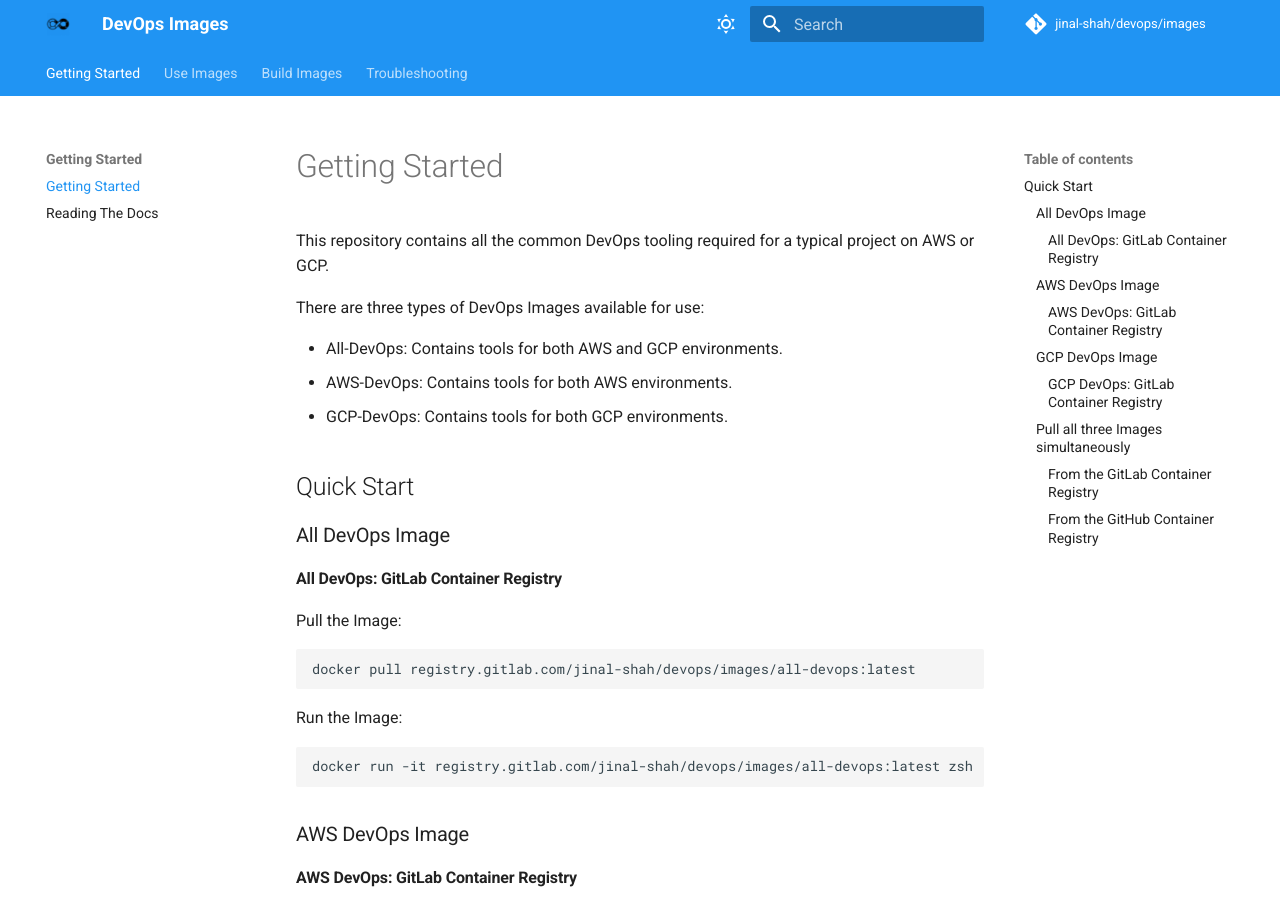
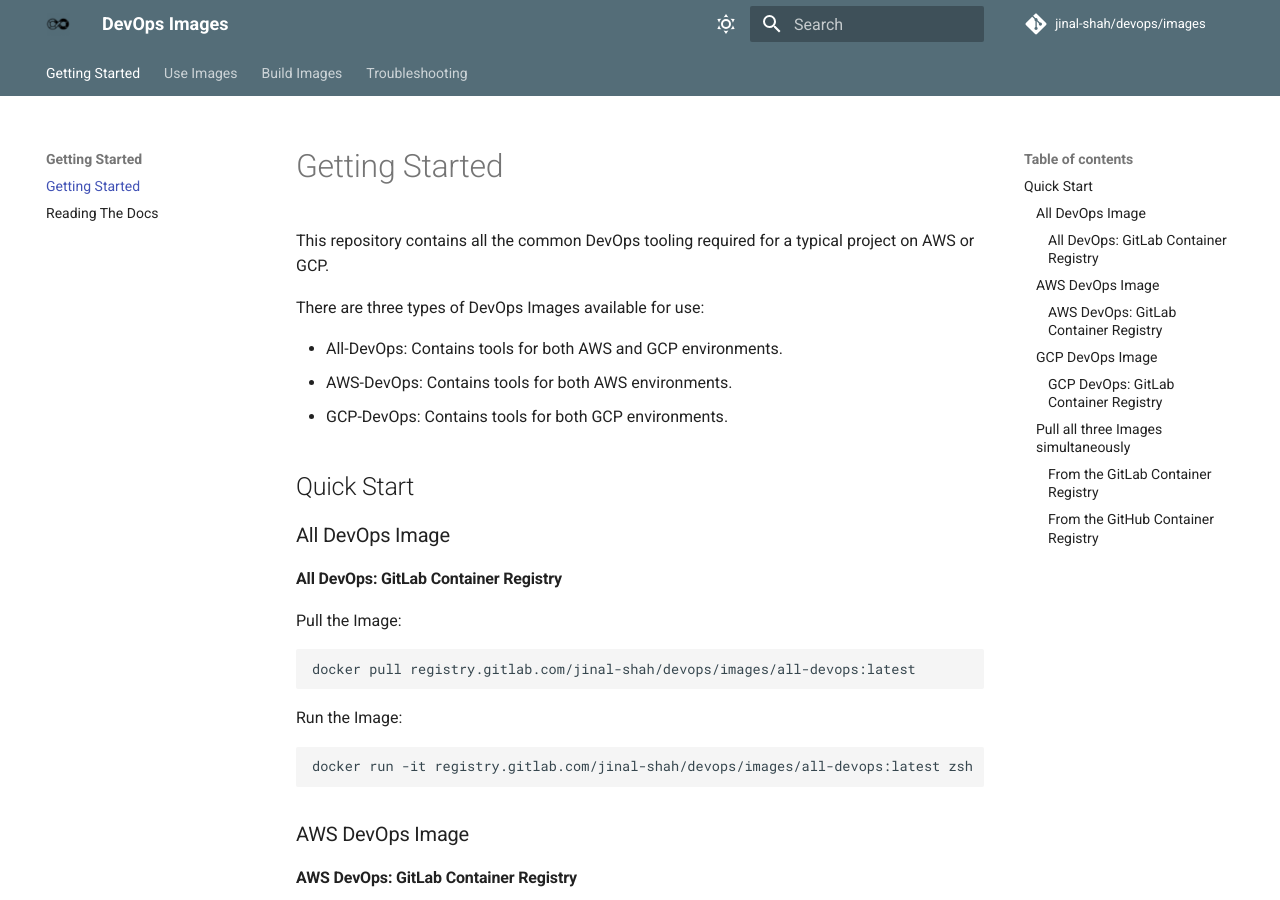
Before and after one commit to jinalshah/devops-images, an MkDocs documentation site: the page built from docs/index.md, in a window 1280 px wide and 900 px high. Built offline with MkDocs 1.6.1 and Material for MkDocs 9.7.7, drawn with Linux system fonts in a browser that asks for light colours; comment, search, counter and statistics services are not loaded.

Commit message:
Update Colour for theme

```diff
--- a/mkdocs.yml
+++ b/mkdocs.yml
@@ -12,13 +12,13 @@
   favicon: assets/images/devops.png
   palette:
     - scheme: default
-      primary: blue
+      primary: blue-grey
       accent: amber
       toggle:
         icon: material/weather-sunny
         name: Switch to dark mode
     - scheme: slate
-      primary: blue
+      primary: blue-grey
       accent: amber
       toggle:
         icon: material/weather-night
```
